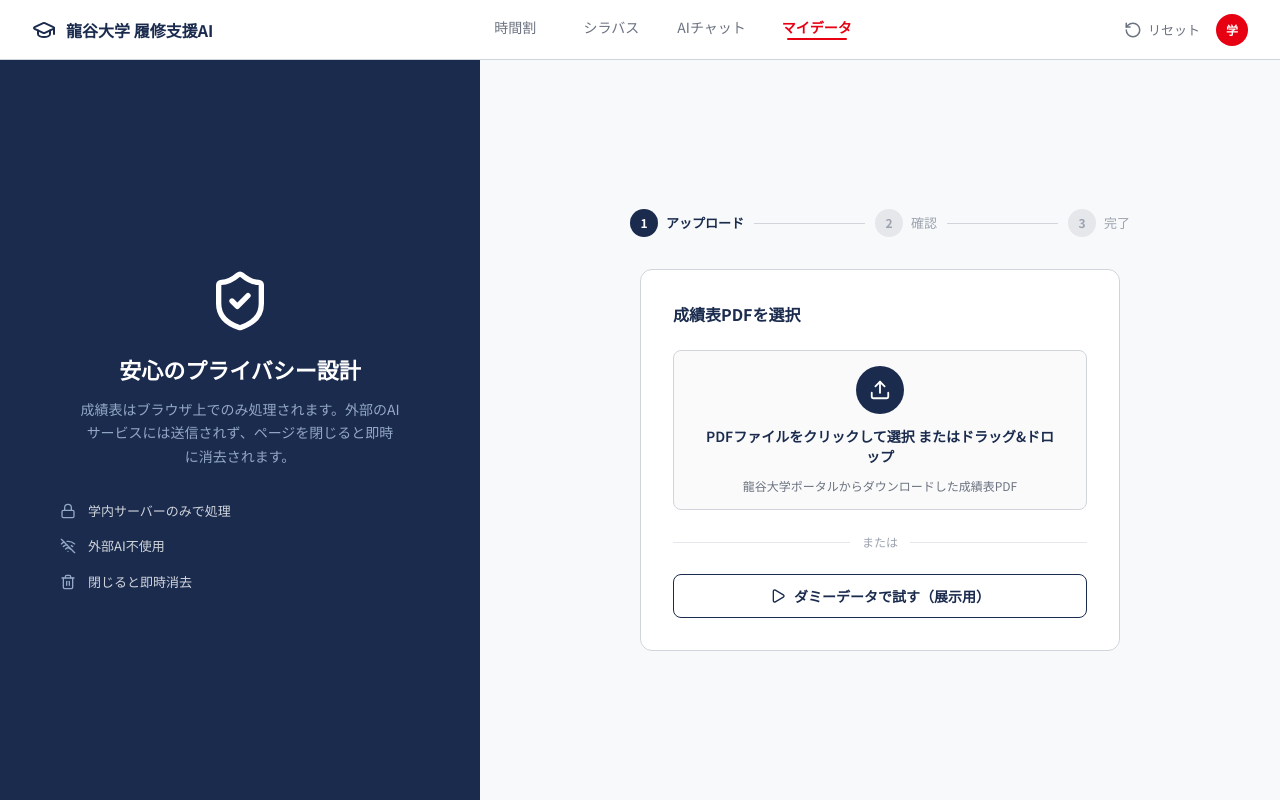
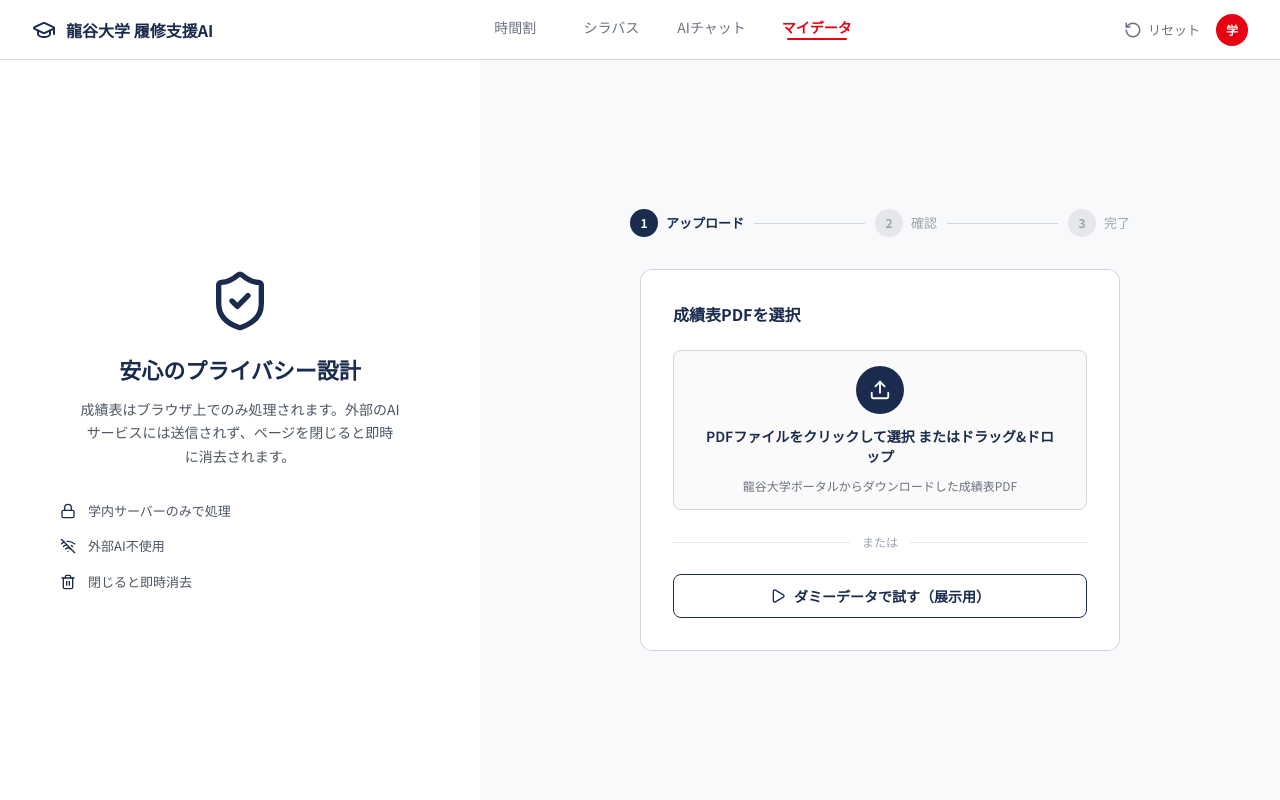
Before and after one commit to ProjectResearch2026/Syllabel, a Next.js app in the folder frontend/: page / in a window 1280 px wide. Built offline with nearby package versions, Linux system fonts and the light colour scheme.

Commit message:
update: UIのデザインを改善: 背景色とテキスト色を変更し、視認性を向上

```diff
--- a/frontend/app/_components/PcImportPage.tsx
+++ b/frontend/app/_components/PcImportPage.tsx
@@ -58,14 +58,14 @@ export default function PcImportPage() {
     return (
       <div className="flex flex-1 min-h-[calc(100vh-60px)]">
         {/* Left Panel */}
-        <div className="w-[480px] shrink-0 bg-[#1A2B4E] flex flex-col items-center justify-center gap-8 px-[60px] py-[60px]">
+        <div className="w-[480px] shrink-0 bg-white flex flex-col items-center justify-center gap-8 px-[60px] py-[60px]">
           <div className="flex flex-col items-center gap-5">
-            <ShieldCheck size={64} className="text-white" />
+            <ShieldCheck size={64} className="text-[#1A2B4E]" />
             <div className="flex flex-col items-center gap-3">
-              <h2 className="text-white text-[22px] font-bold text-center w-[320px]">
+              <h2 className="text-[#1A2B4E] text-[22px] font-bold text-center w-[320px]">
                 安心のプライバシー設計
               </h2>
-              <p className="text-[#93A8C4] text-sm text-center leading-[1.7] w-[320px]">
+              <p className="text-[#4c5663] text-sm text-center leading-[1.7] w-[320px]">
                 成績表はブラウザ上でのみ処理されます。外部のAIサービスには送信されず、ページを閉じると即時に消去されます。
               </p>
             </div>
@@ -78,8 +78,8 @@ export default function PcImportPage() {
               { icon: Trash2, label: "閉じると即時消去" },
             ].map(({ icon: Icon, label }) => (
               <div key={label} className="flex items-center gap-3">
-                <Icon size={16} className="text-[#93A8C4] shrink-0" />
-                <span className="text-[#D1D5DB] text-[13px]">{label}</span>
+                <Icon size={16} className="text-[#1a2c4f] shrink-0" />
+                <span className="text-[#4c5663] text-[13px]">{label}</span>
               </div>
             ))}
           </div>
```
